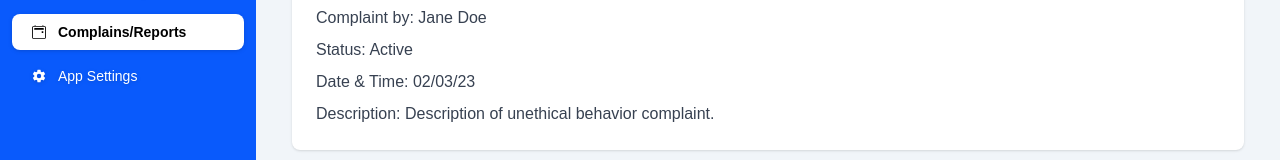
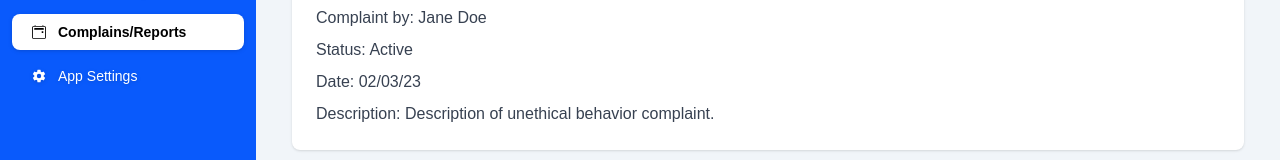
Before and after one commit to creative-intelligence/lane_focus_adminPanel, a React (Vite) app: page /complains/details/1 in a window 1280 px wide. Shown: the part 214-374 px from the top of the page. Built offline with nearby package versions, Linux system fonts and the light colour scheme.

Commit message:
commit final

```diff
--- a/src/pages/ComplainBox.jsx
+++ b/src/pages/ComplainBox.jsx
@@ -55,7 +55,7 @@ export default function ComplainBox() {
             </p>
             <p className="text-gray-700 mb-2">Status: {complaint.status}</p>
             <p className="text-gray-700 mb-2">
-              Date & Time: {complaint.date}
+              Date: {complaint.date}
             </p>
             <p className="text-gray-700">
               Description: {complaint.description}
--- a/src/pages/Complains.jsx
+++ b/src/pages/Complains.jsx
@@ -81,7 +81,7 @@ export default function Complains() {
                     <th className="px-6 py-3">Type</th>
                     <th className="px-6 py-3">Complaint by</th>
                     <th className="px-6 py-3">Status</th>
-                    <th className="px-6 py-3">Date & Time</th>
+                    <th className="px-6 py-3">Date </th>
                     <th className="px-6 py-3">Actions</th>
                   </tr>
                 </thead>
```
